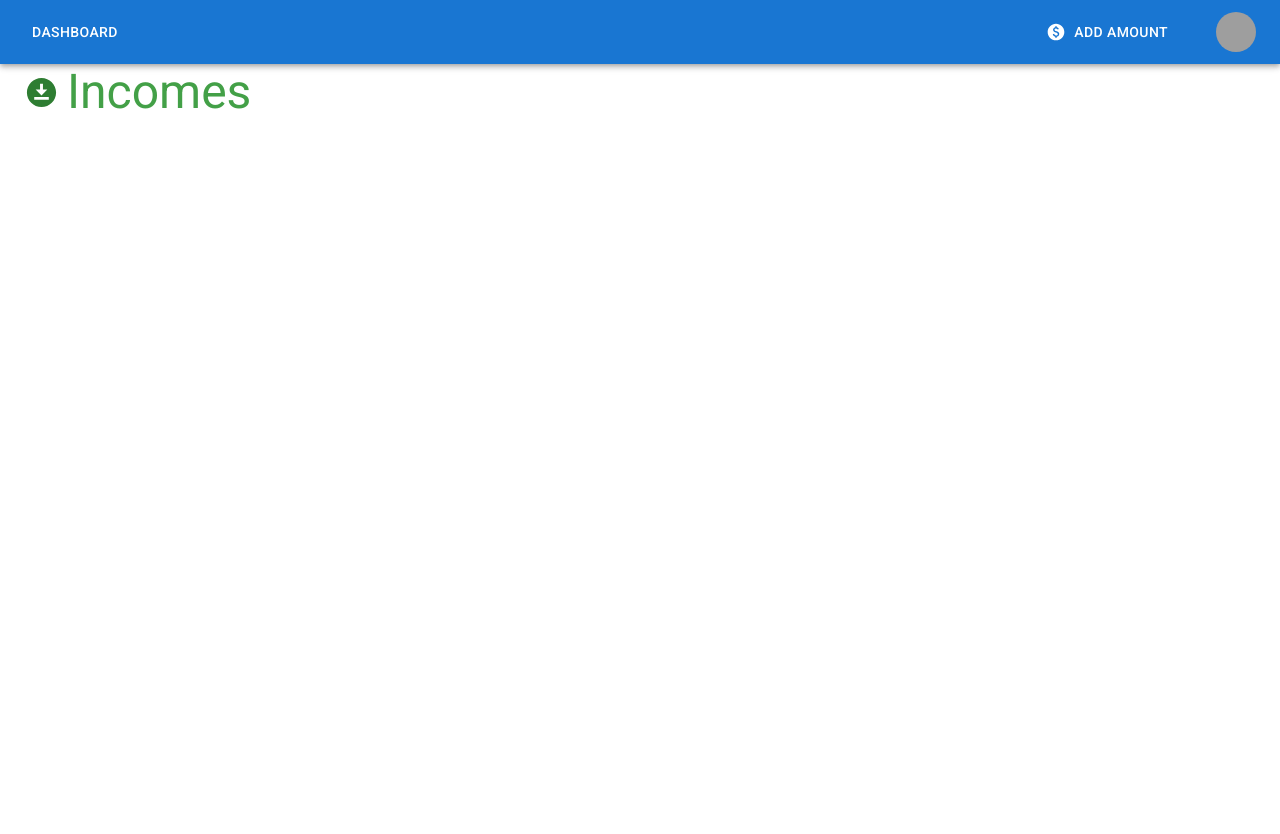
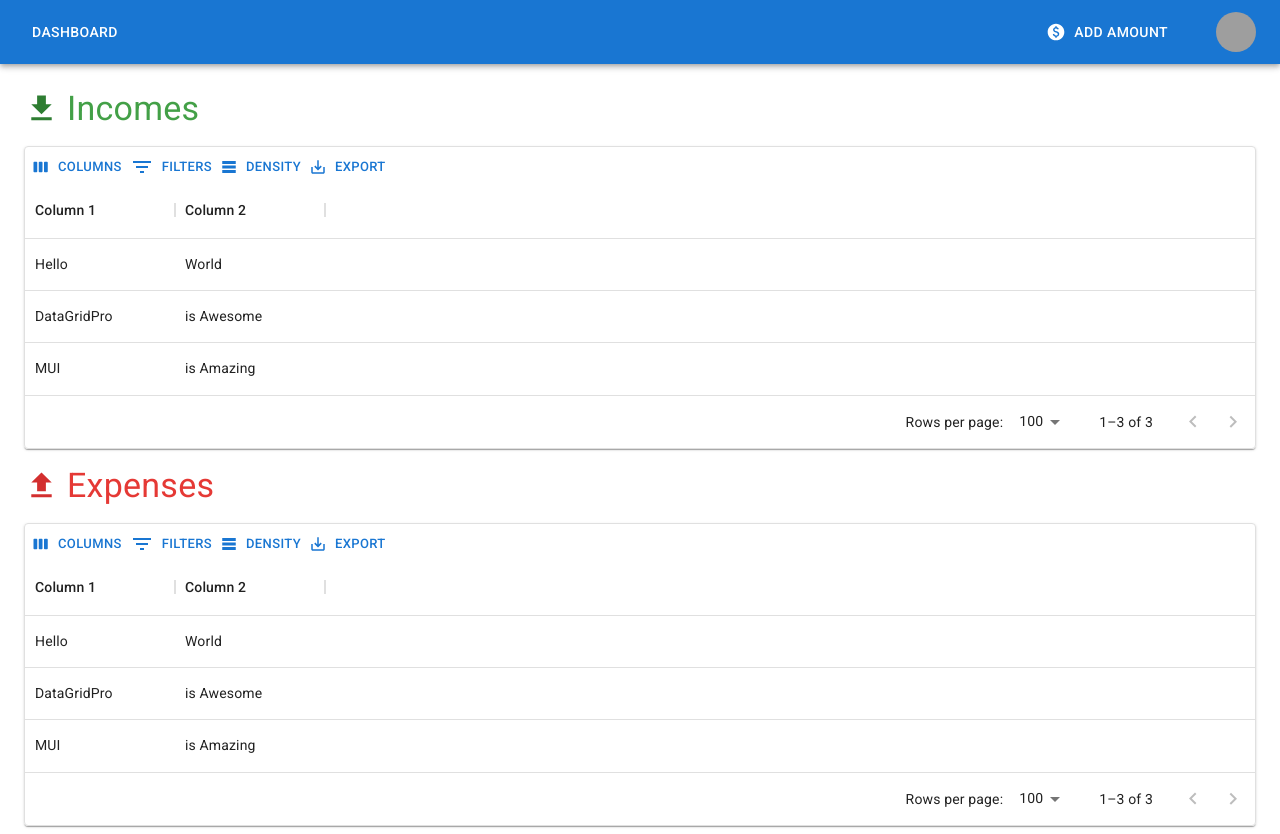
Before and after one commit to XojiakbarA/family-accounting, a React (Create React App) app: page /dashboard in a window 1280 px wide. Before the commit the page ends 800 px from the top, so only its background shows below. Built offline with nearby package versions, Linux system fonts and the light colour scheme; grey boxes are pictures that could not be loaded.

Commit message:
created data grid component on dashboard

```diff
--- /dev/null
+++ b/src/components/DataGrid/DataGrid.js
@@ -0,0 +1,31 @@
+import { LinearProgress, Paper } from "@mui/material"
+import { DataGrid, GridToolbar } from "@mui/x-data-grid"
+
+const MyDataGrid = ({ rows, columns }) => {
+
+    return (
+        <Paper>
+            <DataGrid
+                autoHeight
+                disableColumnMenu
+                rows={rows}
+                columns={columns}
+                components={{
+                    Toolbar: GridToolbar,
+                    LoadingOverlay: LinearProgress
+                }}
+                componentsProps={{
+                    filterPanel: {
+                        filterFormProps: {
+                            operatorInputProps: {
+                                sx: { display: 'none' }
+                            }
+                        }
+                    }
+                }}
+            />
+        </Paper>
+    )
+}
+
+export default MyDataGrid
--- /dev/null
+++ b/src/components/PageTitle.js
@@ -0,0 +1,18 @@
+import { Stack, Typography } from "@mui/material"
+
+const PageTitle = ({ icon, text, textColor, ...others }) => {
+
+    return (
+        <Stack
+            direction="row"
+            alignItems="center"
+            spacing={1}
+            { ...others }
+        >
+            {icon}
+            <Typography variant="h4" color={textColor}>{text}</Typography>
+        </Stack>
+    )
+}
+
+export default PageTitle
--- a/src/pages/Dashboard.js
+++ b/src/pages/Dashboard.js
@@ -1,8 +1,20 @@
-import { Container, Stack, Typography } from "@mui/material"
-import DownloadForOfflineIcon from '@mui/icons-material/DownloadForOffline'
-import { green } from "@mui/material/colors"
+import { Container, Grid } from "@mui/material"
+import { green, red } from "@mui/material/colors"
+import DownloadIcon from '@mui/icons-material/Download'
+import UploadIcon from '@mui/icons-material/Upload'
 import Header from "../components/Header"
+import PageTitle from "../components/PageTitle"
+import MyDataGrid from "../components/DataGrid/DataGrid"
 
+const rows = [
+    { id: 1, col1: 'Hello', col2: 'World' },
+    { id: 2, col1: 'DataGridPro', col2: 'is Awesome' },
+    { id: 3, col1: 'MUI', col2: 'is Amazing' },
+]
+const columns = [
+    { field: 'col1', headerName: 'Column 1', width: 150 },
+    { field: 'col2', headerName: 'Column 2', width: 150 },
+]
 
 const Dashboard = () => {
 
@@ -10,10 +22,34 @@ const Dashboard = () => {
         <>
             <Header/>
             <Container maxWidth="xl">
-                <Stack direction="row" alignItems="center" spacing={1}>
-                    <DownloadForOfflineIcon fontSize="large" color="success"/>
-                    <Typography variant="h3" color={green[600]}>Incomes</Typography>
-                </Stack>
+                <Grid container spacing={2} marginY>
+                    <Grid item xs={12}>
+                        <PageTitle
+                            icon={<DownloadIcon fontSize="large" color="success"/>}
+                            text="Incomes"
+                            textColor={green[600]}
+                        />
+                    </Grid>
+                    <Grid item xs={12}>
+                        <MyDataGrid
+                            rows={rows}
+                            columns={columns}
+                        />
+                    </Grid>
+                    <Grid item xs={12}>
+                        <PageTitle
+                            icon={<UploadIcon fontSize="large" color="error"/>}
+                            text="Expenses"
+                            textColor={red[600]}
+                        />
+                    </Grid>
+                    <Grid item xs={12}>
+                        <MyDataGrid
+                            rows={rows}
+                            columns={columns}
+                        />
+                    </Grid>
+                </Grid>
             </Container>
         </>
     )
```
